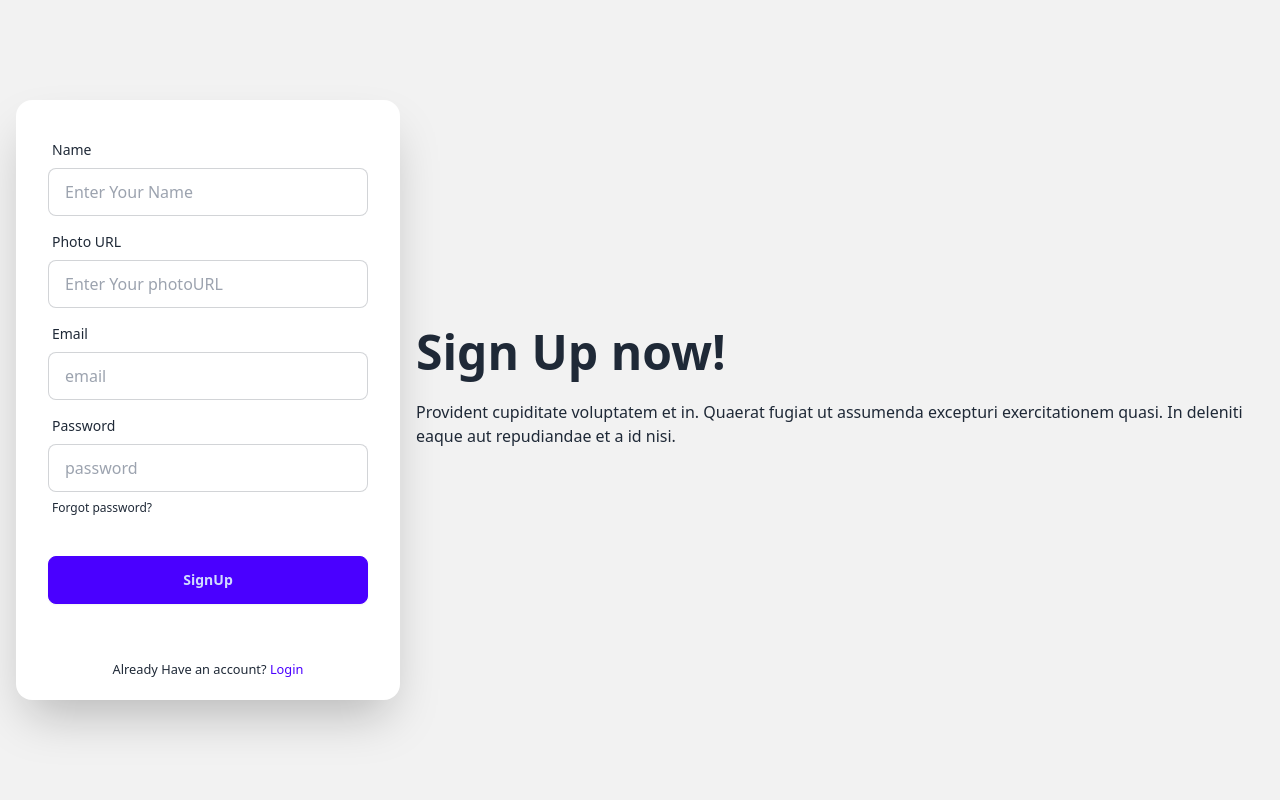
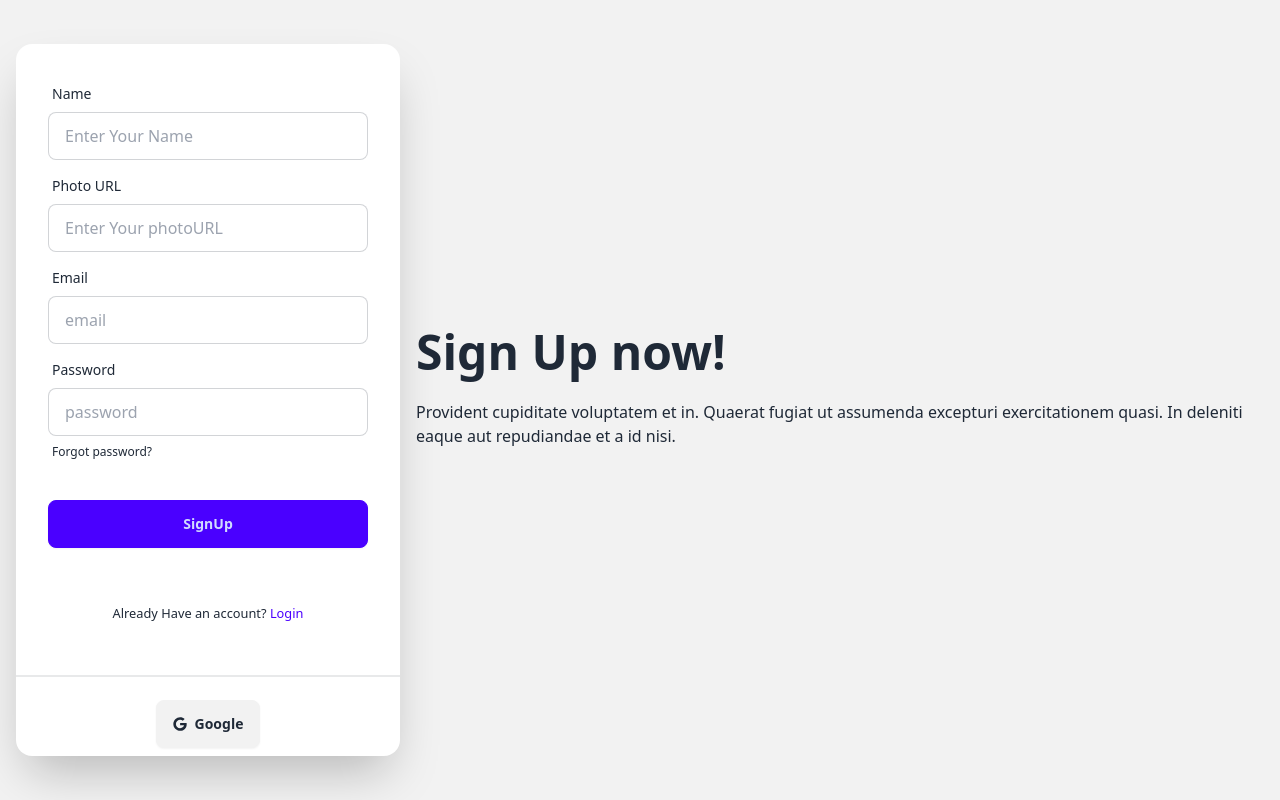
Before and after one commit to mahadi-zulfiker/Bistro-restaurant-client, a React (Vite) app: page /signUp in a window 1280 px wide. Built offline with nearby package versions, Linux system fonts and the light colour scheme; no server answers.

Commit message:
social Login added

```diff
--- /dev/null
+++ b/src/Components/SocialLogin/SocialLogin.jsx
@@ -0,0 +1,40 @@
+import { FaGoogle } from "react-icons/fa6";
+import useAuth from "../../Hooks/useAuth";
+import useAxiosPublic from "../../Hooks/useAxiosPublic";
+import { useNavigate } from "react-router-dom";
+
+
+const SocialLogin = () => {
+    const {googleSignIn} = useAuth();
+    const axiosPublic = useAxiosPublic();
+    const navigate = useNavigate();
+
+    const handleGoogleSignIn = () => {
+        googleSignIn()
+        .then(result => {
+            console.log(result.user);
+            const userInfo = {
+                email: result.user?.email,
+                name: result.user?.displayName
+            }
+            axiosPublic.post('/users', userInfo)
+            .then(res => {
+                console.log(res.data);
+                navigate('/');
+            })
+        })
+    }
+    return (
+        <div>
+            <div>
+                <div className="divider"></div>
+                <button onClick={handleGoogleSignIn} className="btn">
+                    <FaGoogle></FaGoogle>
+                    Google
+                </button>
+            </div>
+        </div>
+    );
+};
+
+export default SocialLogin;
--- a/src/Pages/Login/Login.jsx
+++ b/src/Pages/Login/Login.jsx
@@ -4,6 +4,7 @@
 import { Link, useLocation, useNavigate } from 'react-router-dom';
 import { Helmet } from 'react-helmet';
 import Swal from 'sweetalert2';
+import SocialLogin from '../../Components/SocialLogin/SocialLogin';
 
 const Login = () => {
     const [disabled, setDisabled] = useState(true);
@@ -102,7 +103,10 @@
                                 <input disabled={disabled} className="btn btn-primary" type="submit" value="Login" />
                             </div>
                         </form>
-                        <p className='text-center py-5'><small>New Here? <Link className='text-primary' to="/signUp">Create an account</Link></small></p>
+                        <p className='text-center py-2'><small>New Here? <Link className='text-primary' to="/signUp">Create an account</Link></small></p>
+                        <div className='text-center py-2'>
+                            <SocialLogin></SocialLogin>
+                        </div>
                     </div>
                 </div>
             </div>
--- a/src/Pages/SignUp/SignUp.jsx
+++ b/src/Pages/SignUp/SignUp.jsx
@@ -5,6 +5,7 @@
 import { AuthContext } from "../../Providers/AuthProvider";
 import Swal from "sweetalert2";
 import useAxiosPublic from "../../Hooks/useAxiosPublic";
+import SocialLogin from "../../Components/SocialLogin/SocialLogin";
 
 const SignUp = () => {
     const axiosPublic = useAxiosPublic();
@@ -117,7 +118,9 @@
                             </div>
                         </form>
                         <p className='text-center py-5'><small>Already Have an account? <Link className="text-primary" to="/login">Login</Link></small></p>
-
+                        <div className='text-center py-2'>
+                            <SocialLogin></SocialLogin>
+                        </div>
                     </div>
                 </div>
             </div>
--- a/src/Providers/AuthProvider.jsx
+++ b/src/Providers/AuthProvider.jsx
@@ -1,6 +1,7 @@
-import { createUserWithEmailAndPassword, getAuth, onAuthStateChanged, signInWithEmailAndPassword, signOut, updateProfile } from "firebase/auth";
+import { createUserWithEmailAndPassword, getAuth, onAuthStateChanged, signInWithEmailAndPassword, signInWithPopup, signOut, updateProfile } from "firebase/auth";
 import { createContext, useEffect, useState } from "react";
 import { app } from "../Firebase/firebase.config";
+import { GoogleAuthProvider } from "firebase/auth";
 
 export const AuthContext = createContext(null);
 
@@ -9,6 +10,7 @@
 const AuthProvider = ({children}) => {
     const [user, setUser] = useState(null);
     const [loading, setLoading] = useState(true);
+    const googleProvider = new GoogleAuthProvider();
 
     const createUser = (email, password) => {
         setLoading(true);
@@ -18,6 +20,11 @@
     const signIn = (email, password) => {
         setLoading(true);
         return signInWithEmailAndPassword(auth, email, password);
+    }
+
+    const googleSignIn = () => {
+        setLoading(true);
+        return signInWithPopup(auth, googleProvider);
     }
 
     const logOut = () => {
@@ -49,6 +56,7 @@
         signIn,
         logOut,
         updateUserProfile,
+        googleSignIn,
     }
 
     return (
```
